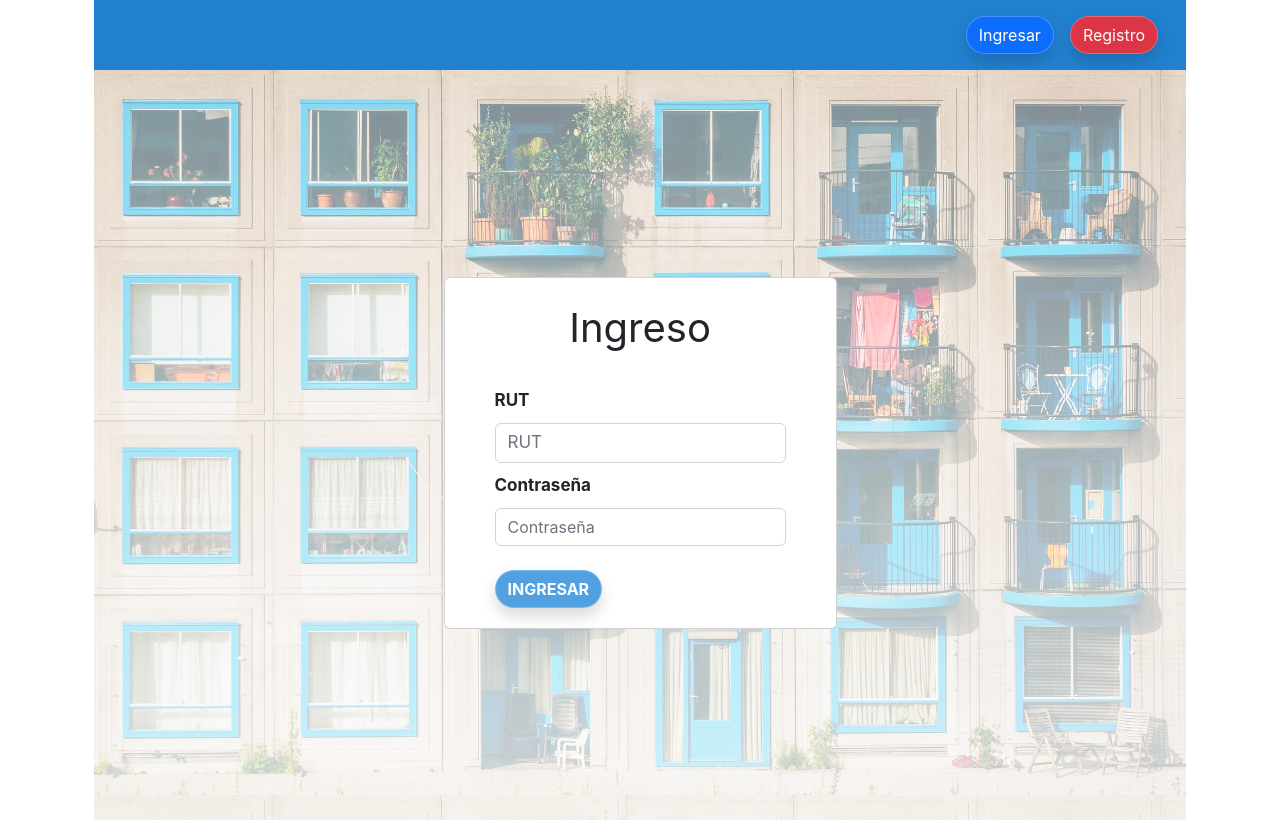
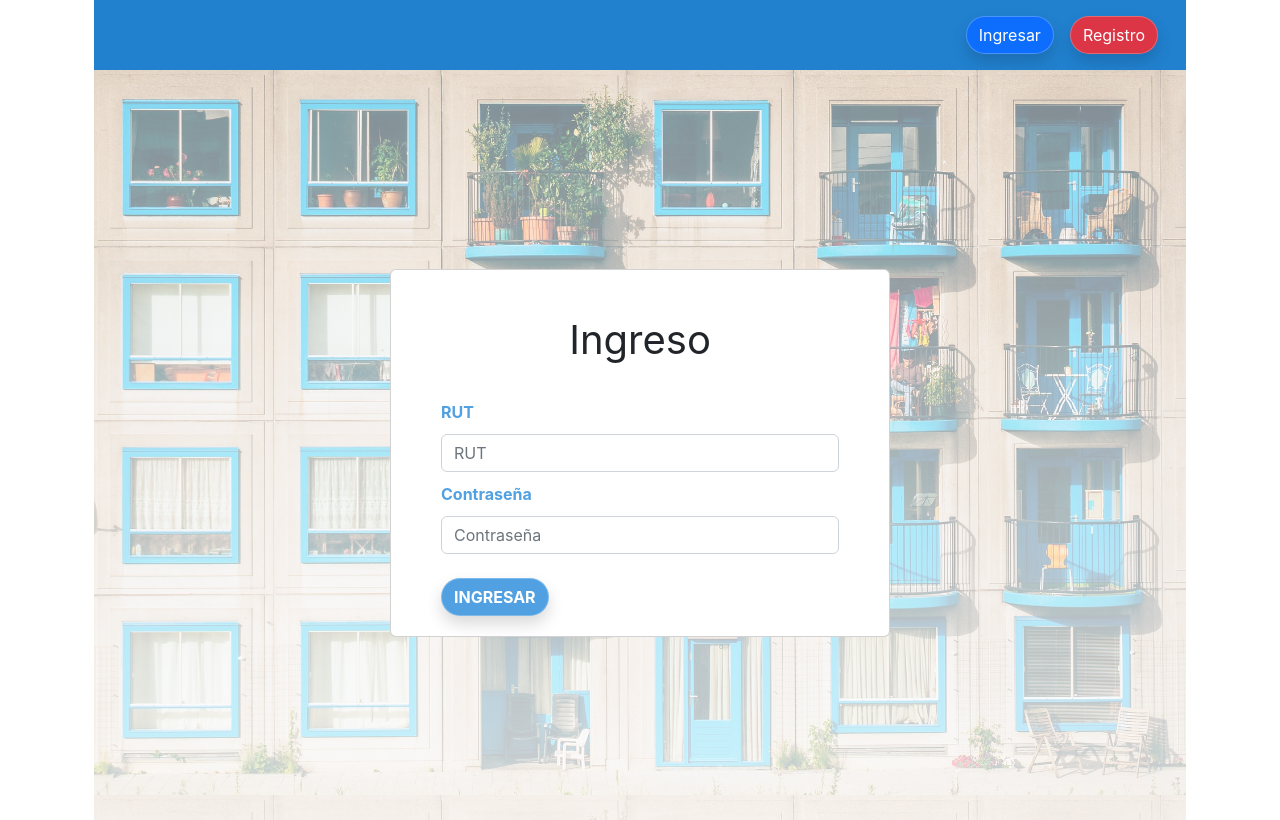
Before and after one commit to Momo-Gomez/preselecciones-app, a React (Create React App) app in the folder client/: page /usuario/ingreso in a window 1280 px wide. Built offline with nearby package versions, Linux system fonts and the light colour scheme.

Commit message:
Corrección de error en tarjetas

```diff
--- a/client/src/views/users/signin/signin.css
+++ b/client/src/views/users/signin/signin.css
@@ -15,29 +15,27 @@
 
 /*  Título  */
 .signin-title{
+    margin-top: 20px;
     font-size: 40px;
 }
 
 /*  Tarjeta  */
-.card{
+.signin-card {
+    width: 500px;
     padding: 20px 50px;
-    background: linear-gradient(
-        rgba(255,255,255,1),
-        rgba(255,255,255,1),
-    );
+    background-color: white;
 }
 
 /*  Forma  */
 .signin-form{
     margin-top: 20px;
-    display: flex;
-    flex-direction: column;
 }
 
 /*  Titulo de label  */
 .signin-form > label {
     margin: 10px 0;
     font-weight: bold;
+    color: #51A1E2;
     display: block;
 }
 
--- a/client/src/views/users/signin/signin.js
+++ b/client/src/views/users/signin/signin.js
@@ -12,7 +12,7 @@ export default function Login() {
     <div className="container">
       <div className="signin">
         {/* Tarjeta  */}
-        <div className="card mt-3">
+        <div className="signin-card card mt-3">
           <span className="signin-title text-center">Ingreso</span>
           <form className="signin-form">
             <label>RUT</label>
--- a/client/src/views/users/signup/signup.css
+++ b/client/src/views/users/signup/signup.css
@@ -7,7 +7,9 @@
     background: linear-gradient(
         rgba(255,255,255,0.3),
         rgba(255,255,255,0.3)
-    );
+    ),
+    url("living-room.jpg");
+    background-size: contain;
 }
 
 /*  Título  */
@@ -20,33 +22,12 @@
 .signup-card{
     width: 500px;
     padding: 20px 50px;
-    background: linear-gradient(
-        rgba(255,255,255,0.9),
-        rgba(255,255,255,0.9)
-    )
+    background-color: white;
 }
 
 /*  Forma  */
 .signup-form{
     margin-top: 50px;
-}
-label{
-    font-size: 17px;
-    -webkit-transition: top .2s ease-in-out, font-size .2s ease-in-out;
-    transition: top .2s ease-in-out, font-size .2s ease-in-out;
-}
-.active {
-    font-size: 17px;
-    font-weight: 900;
-    letter-spacing: 6px;
-}
-input[type=text] {
-    width: 100%;
-    font-size: 17px;
-
-}
-input:[type=text]:focus {
-    outline: none;
 }
 input::placeholder {
     transition: opacity .25s;
--- a/client/src/views/users/signup/signup.js
+++ b/client/src/views/users/signup/signup.js
@@ -5,21 +5,20 @@ export default function signup() {
     <div className="container">
       <div className="signup">
         {/*  Tarjeta  */}
-        <div className="card mt-3 signup-card">
+        <div className="signup-card card mt-3">
           <span className="signup-title text-center">Registro</span>
           <form className="signup-form">
             {/* Información solicitada al cliente */}
             {/*--- PRIMER NOMBRE ---*/}
-            <label for="f-name">Primer Nombre</label>
+            <label>Primer Nombre</label>
             <input
-              id="f-name"
               type="text" pattern="[A-Za-z]*"
-              className="styl"
+              className="form-control"
               placeholder="Alex"
             />
 
             {/*--- SEGUNDO NOMBRE ---*/}
-            <label for= "s-name">Segundo Nombre</label>
+            <label>Segundo Nombre</label>
             <input
               id="s-name"
               type="text" pattern="[A-Za-z]*"
```
